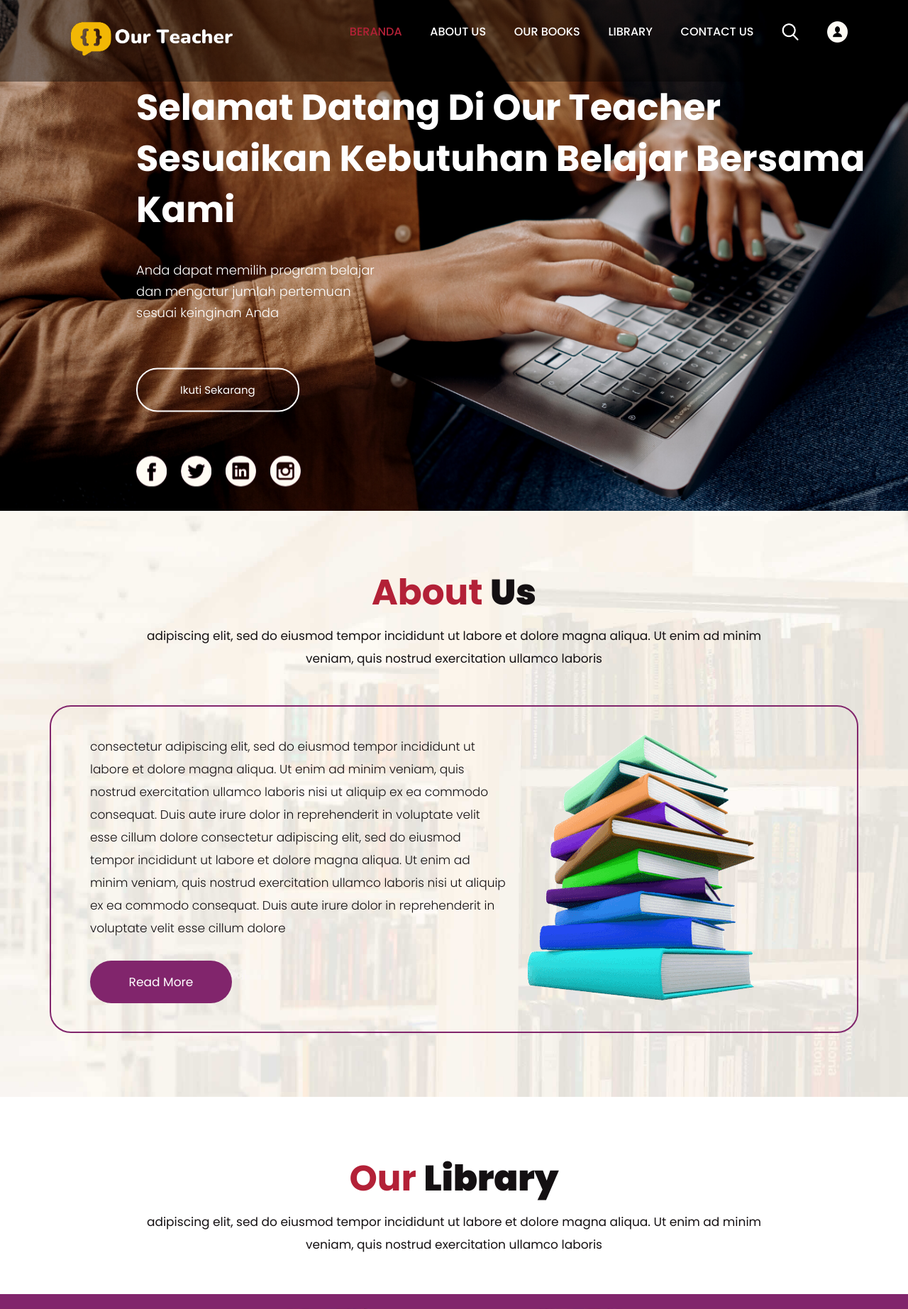
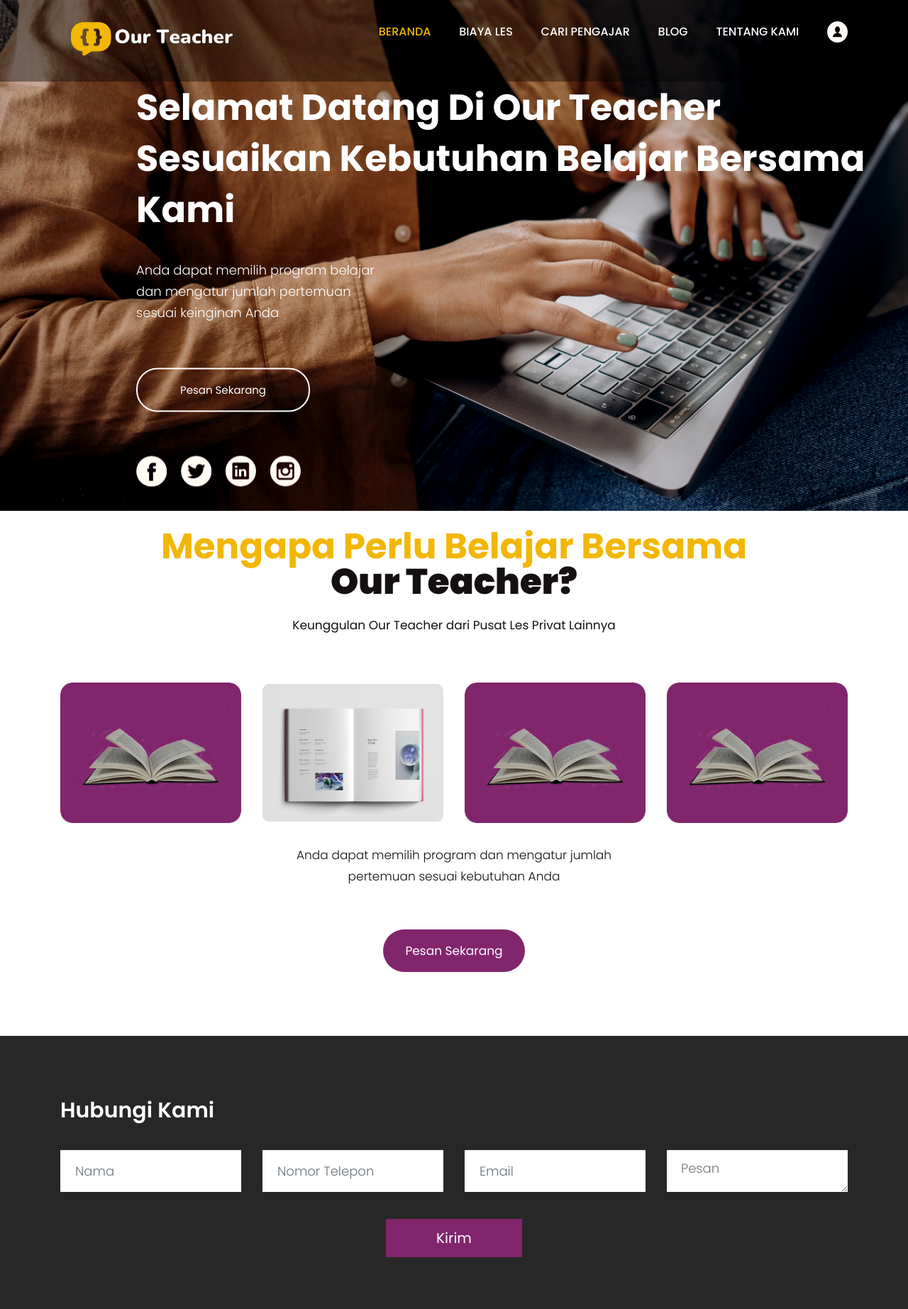
Before and after one commit to Adhityae/TA-20DX-Triangle, a CodeIgniter app: page /TA-20DX-Triangle/ in a window 1280 px wide. Shown: the top 1845 px of the page at 71% size. Run offline with CodeIgniter, Linux system fonts and the light colour scheme.

Commit message:
Master: Edit Beranda

```diff
--- a/application/views/vw_beranda.php
+++ b/application/views/vw_beranda.php
@@ -53,13 +53,12 @@ defined('BASEPATH') OR exit('No direct script access allowed');
                      <div class="menu-area">
                         <div class="limit-box">
                            <nav class="main-menu">
-                              <ul class="menu-area-main">
+                              <ul class="menu-area-main" >
                                  <li class="active"> <a href="index.html">Beranda</a> </li>
-                                 <li> <a href="about.html">About us</a> </li>
-                                 <li><a href="books.html">Our Books</a></li>
-                                 <li><a href="library.html">library</a></li>
-                                 <li><a href="contact.html">Contact us</a></li>
-                                 <li class="mean-last"> <a href="#"><img src="images/search_icon.png" alt="#" /></a> </li>
+                                 <li> <a href="about.html">Biaya Les</a> </li>
+                                 <li><a href="books.html">Cari Pengajar</a></li>
+                                 <li><a href="library.html">Blog</a></li>
+                                 <li><a href="contact.html">Tentang Kami</a></li>
                                  <li class="mean-last"> <a href="#"><img src="images/top-icon.png" alt="#" /></a> </li>
                               </ul>
                            </nav>
@@ -82,7 +81,7 @@ defined('BASEPATH') OR exit('No direct script access allowed');
                      <div class="carousel-caption relative">
                         <h1>Selamat Datang Di Our Teacher<br> Sesuaikan Kebutuhan Belajar Bersama Kami</h1>
                         <p>Anda dapat memilih program belajar<br> dan mengatur jumlah pertemuan<br> sesuai keinginan Anda</p>
-                        <div class="button_section"> <a class="main_bt" href="#">Ikuti Sekarang</a>  </div>
+                        <div class="button_section"> <a class="main_bt" href="#">Pesan Sekarang</a>  </div>
                         <ul class="locat_icon">
                            <li> <a href="#"><img src="icon/facebook.png"></a></li>
                            <li> <a href="#"><img src="icon/Twitter.png"></a></li>
@@ -93,76 +92,14 @@ defined('BASEPATH') OR exit('No direct script access allowed');
                   </div>
                </div>
       </section>
-      <!-- about -->
-      <div class="about">
-         <div class="container">
-            <div class="row">
-               <div class="col-md-10 offset-md-1">
-                  <div class="aboutheading">
-                     <h2>About <strong class="black">Us</strong></h2>
-                     <span>adipiscing elit, sed do eiusmod tempor incididunt ut labore et dolore magna aliqua. Ut enim ad minim veniam, quis nostrud exercitation ullamco laboris</span>
-                  </div>
-               </div>
-            </div>
-            <div class="row border">
-               <div class="col-xl-7 col-lg-7 col-md-12 col-sm-12">
-                  <div class="about-box">
-                     <p> consectetur adipiscing elit, sed do eiusmod tempor incididunt ut labore et dolore magna aliqua. Ut enim ad minim veniam, quis nostrud exercitation ullamco laboris nisi ut aliquip ex ea commodo consequat. Duis aute irure dolor in reprehenderit in voluptate velit esse cillum dolore consectetur adipiscing elit, sed do eiusmod tempor incididunt ut labore et dolore magna aliqua. Ut enim ad minim veniam, quis nostrud exercitation ullamco laboris nisi ut aliquip ex ea commodo consequat. Duis aute irure dolor in reprehenderit in voluptate velit esse cillum dolore</p>
-                     <a href="#">Read More</a>
-                  </div>
-               </div>
-               <div class="col-xl-5 col-lg-5 col-md-12 col-sm-12">
-                  <div class="about-box">
-                     <figure><img src="images/about.png" alt="img" /></figure>
-                  </div>
-               </div>
-            </div>
-         </div>
-      </div>
-
-      <!-- end about -->
-      <!-- Library -->
-      <div class="Library">
-         <div class="container">
-            <div class="row">
-               <div class="col-md-10 offset-md-1">
-                  <div class="titlepage">
-                     <h2>Our <strong class="black">Library </strong></h2>
-                     <span>adipiscing elit, sed do eiusmod tempor incididunt ut labore et dolore magna aliqua. Ut enim ad minim veniam, quis nostrud exercitation ullamco laboris</span>
-                  </div>
-               </div>
-            </div>
-         </div>
-         <div class="bg">
-            <div class="container">
-               <div class="row">
-                  <div class="col-md-10 offset-md-1">
-                     <div class="Library-box">
-                        <figure><img src="images/Library-.jpg" alt="#"/></figure>
-                     </div>
-                  </div>
-               </div>
-            </div>
-         </div>
-         <div class="container">
-            <div class="row">
-               <div class="col-md-12">
-                  <div class="read-more">
-                     <a href="#">Read More</a>
-                  </div>
-               </div>
-            </div>
-         </div>
-      </div>
-      <!-- end Library -->
       <!--Books -->
       <div class="Books">
          <div class="container">
             <div class="row">
                <div class="col-md-10 offset-md-1">
-                  <div class="titlepage">
-                     <h2>Our <strong class="black">Books </strong></h2>
-                     <span>adipiscing elit, sed do eiusmod tempor incididunt ut labore et dolore magna aliqua. Ut enim ad minim veniam, quis nostrud exercitation ullamco laboris</span>
+                  <div class="titlepage"><br>
+                     <h2>Mengapa Perlu Belajar Bersama<strong class="black"> Our Teacher?</strong></h2>
+                     <span>Keunggulan Our Teacher dari Pusat Les Privat Lainnya</span>
                   </div>
                </div>
             </div>
@@ -172,7 +109,7 @@ defined('BASEPATH') OR exit('No direct script access allowed');
                      <figure><img src="images/book-1.jpg" alt="img"/></figure>
                   </div>
                </div>
-               <div class="col-xl-6 col-lg-6 col-md-6 col-sm-12">
+               <div class="col-xl-3 col-lg-3 col-md-3 col-sm-12">
                   <div class="book-box">
                      <figure><img src="images/book-2.jpg" alt="img"/></figure>
                   </div>
@@ -182,15 +119,20 @@ defined('BASEPATH') OR exit('No direct script access allowed');
                      <figure><img src="images/book-1.jpg" alt="img"/></figure>
                   </div>
                </div>
+               <div class="col-xl-3 col-lg-3 col-md-3 col-sm-12">
+                  <div class="book-box">
+                     <figure><img src="images/book-1.jpg" alt="img"/></figure>
+                  </div>
+               </div>
                <div class="col-md-6 offset-md-3">
-                  <p>magna aliqua. Ut enim ad minim veniam,quis nostrud exercitation ullamco laboris</p>
+                  <p>Anda dapat memilih program dan mengatur jumlah pertemuan sesuai kebutuhan Anda</p>
                </div>
             </div>
             <div class="container">
                <div class="row">
                   <div class="col-md-12">
                      <div class="read-more">
-                        <a href="#">Read More</a>
+                        <a href="#">Pesan Sekarang</a>
                      </div>
                   </div>
                </div>
@@ -204,7 +146,7 @@ defined('BASEPATH') OR exit('No direct script access allowed');
             <div class="row">
                <div class="col-md-12">
                   <div class="titlepage3">
-                     <h2>Contact</h2>
+                     <h2>Hubungi Kami</h2>
                   </div>
                </div>
             </div>
@@ -213,21 +155,21 @@ defined('BASEPATH') OR exit('No direct script access allowed');
                   <form>
                      <div class="row">
                         <div class="col-xl-3 col-lg-3 col-md-3 col-sm-12">
-                           <input class="form-control" placeholder="Name" type="Name">
+                           <input class="form-control" placeholder="Nama" type="Nama">
                         </div>
                         <div class="col-xl-3 col-lg-3 col-md-3 col-sm-12">
-                           <input class="form-control" placeholder="Phone Number" type="Phone Number">
+                           <input class="form-control" placeholder="Nomor Telepon" type="Nohp">
                         </div>
                         <div class="col-xl-3 col-lg-3 col-md-3 col-sm-12">
                            <input class="form-control" placeholder="Email" type="Email">
                         </div>
                         <div class="col-xl-3 col-lg-3 col-md-3 col-sm-12">
-                           <textarea class="textarea" placeholder="Message">Message</textarea>
+                           <textarea class="textarea" placeholder="Pesan"></textarea>
                         </div>
                      </div>
                   </form>
                </div>
-               <button class="send-btn">Send</button>
+               <button class="send-btn">Kirim</button>
             </div>
          </div>
       </div>
@@ -239,7 +181,7 @@ defined('BASEPATH') OR exit('No direct script access allowed');
                <div class="row pdn-top-30">
                   <div class="col-xl-4 col-lg-4 col-md-4 col-sm-12">
                      <div class="Follow">
-                        <h3>Follow Us</h3>
+                        <h3>Ikuti Kami</h3>
                      </div>
                      <ul class="location_icon">
                         <li> <a href="#"><img src="icon/facebook.png"></a></li>
@@ -250,17 +192,12 @@ defined('BASEPATH') OR exit('No direct script access allowed');
                   </div>
                   <div class="col-xl-8 col-lg-8 col-md-8 col-sm-12">
                      <div class="Follow">
-                        <h3>Newsletter</h3>
+                        <h3>Dapatkan info seputar bimbingan kami</h3>
                      </div>
-                     <input class="Newsletter" placeholder="Enter your email" type="Enter your email">
+                     <input class="Newsletter" placeholder="Masukan Email" type="Enter your email">
                      <button class="Subscribe">Subscribe</button>
                   </div>
                </div>
-            </div>
-         </div>
-         <div class="copyright">
-            <div class="container">
-               <p>Copyright 2019 All Right Reserved By <a href="https://html.design/">Free html Templates</a></p>
             </div>
          </div>
       </footer>
--- a/css/style.css
+++ b/css/style.css
@@ -389,10 +389,10 @@ ul.top_icon li a{ color: #fff;
 
 
  .menu-area-main li:hover a, .menu-area-main li:focus a {
-     color: #b32137;
+     color: #f2b705;
 }
  .menu-area-main li.active a {
-     color: #b32137;
+     color: #f2b705;
 }
  .right_cart_section {
      float: right;
@@ -964,7 +964,7 @@ ul.top_icon li a{ color: #fff;
      display: inline-block;
      vertical-align: middle;
 }
- .main-menu ul>li:nth-child (6) {
+ .main-menu ul>li:nth-child(6) {
      padding-right: 0px;
 }
  .nav>li {
@@ -1458,7 +1458,7 @@ ul.locat_icon li a{
      padding: 0px 0px 20px 0px;
      font-size: 50px;
      font-weight: bold;
-     color: #b32137;
+     color: #f2b705;
      line-height: 50px;
 }
 
@@ -1515,7 +1515,7 @@ ul.locat_icon li a{
      padding: 0px 0px 20px 0px;
      font-size: 50px;
      font-weight: bold;
-     color: #b32137;
+     color: #f2b705;
      line-height: 50px;
 }
 
@@ -1567,7 +1567,7 @@ ul.locat_icon li a{
      padding: 0px 0px 20px 0px;
      font-size: 50px;
      font-weight: bold;
-     color: #b32137;
+     color: #f2b705;
      line-height: 50px;
 }
 
@@ -1763,7 +1763,7 @@ ul.location_icon li a{
     margin-bottom: 90px;
 }
  .about-bg {
-    background-color: #b32137;
+    background-color: #f2b705;
 
 
 
```
Also changed, not shown: images/Websites.png (added).
